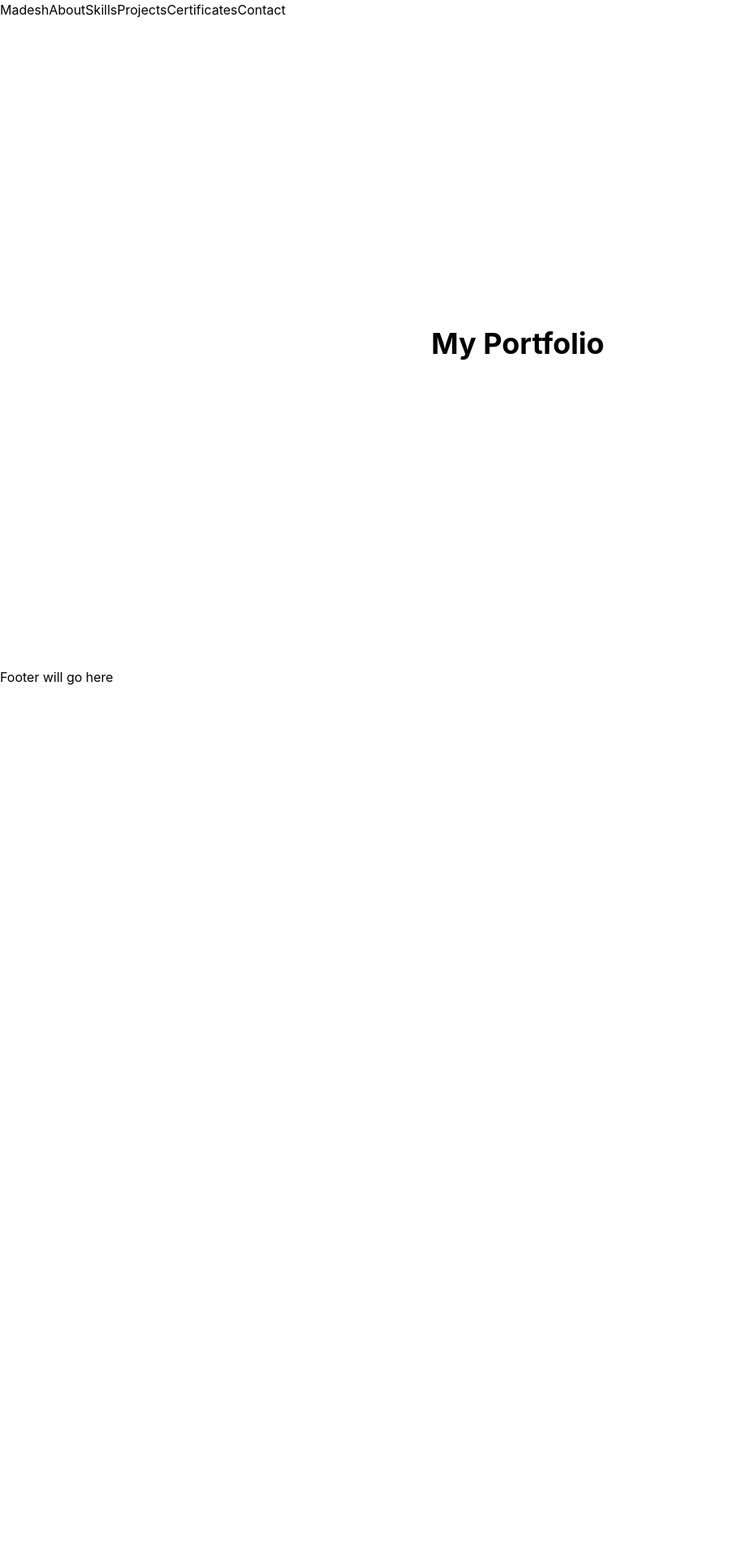
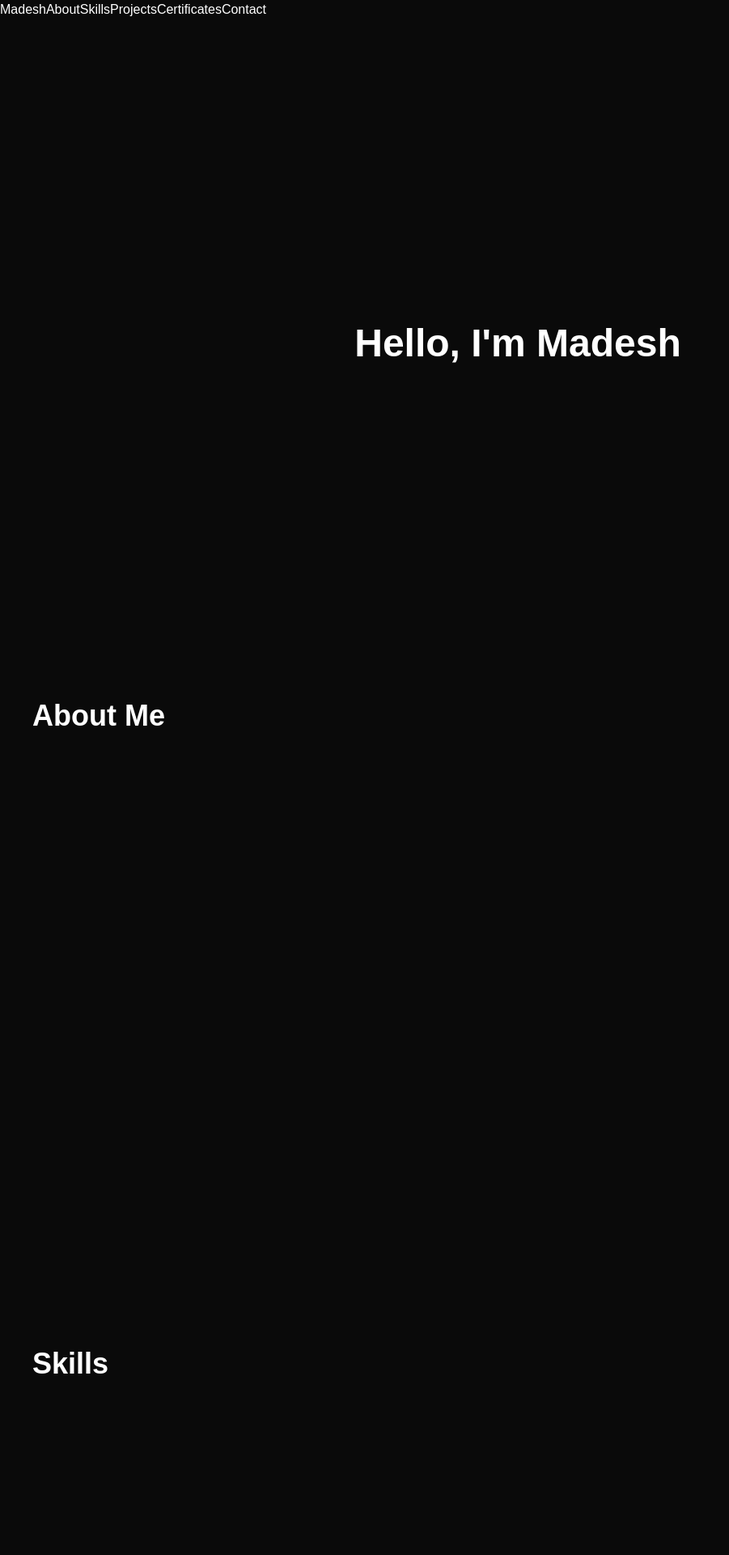
Before and after one commit to Madesh-Aadithya/Portfolio, a React (Vite) app: page / in a window 1280 px wide. Shown: the top 1920 px of the page at 81% size, without its empty margins (0-901 px from the left). Before the commit the page ends 848 px from the top, so only its background shows below. Built offline with nearby package versions, Linux system fonts and the light colour scheme.

Commit message:
Added sections and modified index.css and home.jsx

```diff
--- /dev/null
+++ b/src/components/sections/About.jsx
@@ -0,0 +1,9 @@
+function About() {
+  return (
+    <section id="about" className="min-h-screen p-10">
+      <h2 className="text-4xl font-bold">About Me</h2>
+    </section>
+  );
+}
+
+export default About;
--- /dev/null
+++ b/src/components/sections/Certificates.jsx
@@ -0,0 +1,9 @@
+function Certificates() {
+  return (
+    <section id="certificates" className="min-h-screen p-10">
+      <h2 className="text-4xl font-bold">Certificates</h2>
+    </section>
+  );
+}
+
+export default Certificates;
--- /dev/null
+++ b/src/components/sections/Contact.jsx
@@ -0,0 +1,9 @@
+function Contact() {
+  return (
+    <section id="contact" className="min-h-screen p-10">
+      <h2 className="text-4xl font-bold">Contact</h2>
+    </section>
+  );
+}
+
+export default Contact;
--- /dev/null
+++ b/src/components/sections/Hero.jsx
@@ -0,0 +1,14 @@
+function Hero() {
+  return (
+    <section
+      id="home"
+      className="min-h-screen flex items-center justify-center"
+    >
+      <h1 className="text-5xl font-bold">
+        Hello, I'm Madesh
+      </h1>
+    </section>
+  );
+}
+
+export default Hero;
--- /dev/null
+++ b/src/components/sections/Projects.jsx
@@ -0,0 +1,9 @@
+function Projects() {
+  return (
+    <section id="projects" className="min-h-screen p-10">
+      <h2 className="text-4xl font-bold">Projects</h2>
+    </section>
+  );
+}
+
+export default Projects;
--- /dev/null
+++ b/src/components/sections/Skills.jsx
@@ -0,0 +1,9 @@
+function Skills() {
+  return (
+    <section id="skills" className="min-h-screen p-10">
+      <h2 className="text-4xl font-bold">Skills</h2>
+    </section>
+  );
+}
+
+export default Skills;
--- a/src/index.css
+++ b/src/index.css
@@ -1,4 +1,8 @@
 @import "tailwindcss";
+
+html {
+  scroll-behavior: smooth;
+}
 
 * {
   box-sizing: border-box;
@@ -6,5 +10,9 @@
 
 body {
   margin: 0;
+  min-width: 320px;
   min-height: 100vh;
+  background: #0a0a0a;
+  color: #ffffff;
+  font-family: Arial, Helvetica, sans-serif;
 }
--- a/src/pages/Home.jsx
+++ b/src/pages/Home.jsx
@@ -1,13 +1,20 @@
+import Hero from "../components/sections/Hero";
+import About from "../components/sections/About";
+import Skills from "../components/sections/Skills";
+import Projects from "../components/sections/Projects";
+import Certificates from "../components/sections/Certificates";
+import Contact from "../components/sections/Contact";
+
 function Home() {
   return (
-    <section
-      id="home"
-      className="min-h-screen flex items-center justify-center"
-    >
-      <h1 className="text-4xl font-bold">
-        My Portfolio
-      </h1>
-    </section>
+    <>
+      <Hero />
+      <About />
+      <Skills />
+      <Projects />
+      <Certificates />
+      <Contact />
+    </>
   );
 }
 
```
Also changed, not shown: src/components/sections/dummy.txt (deleted).
